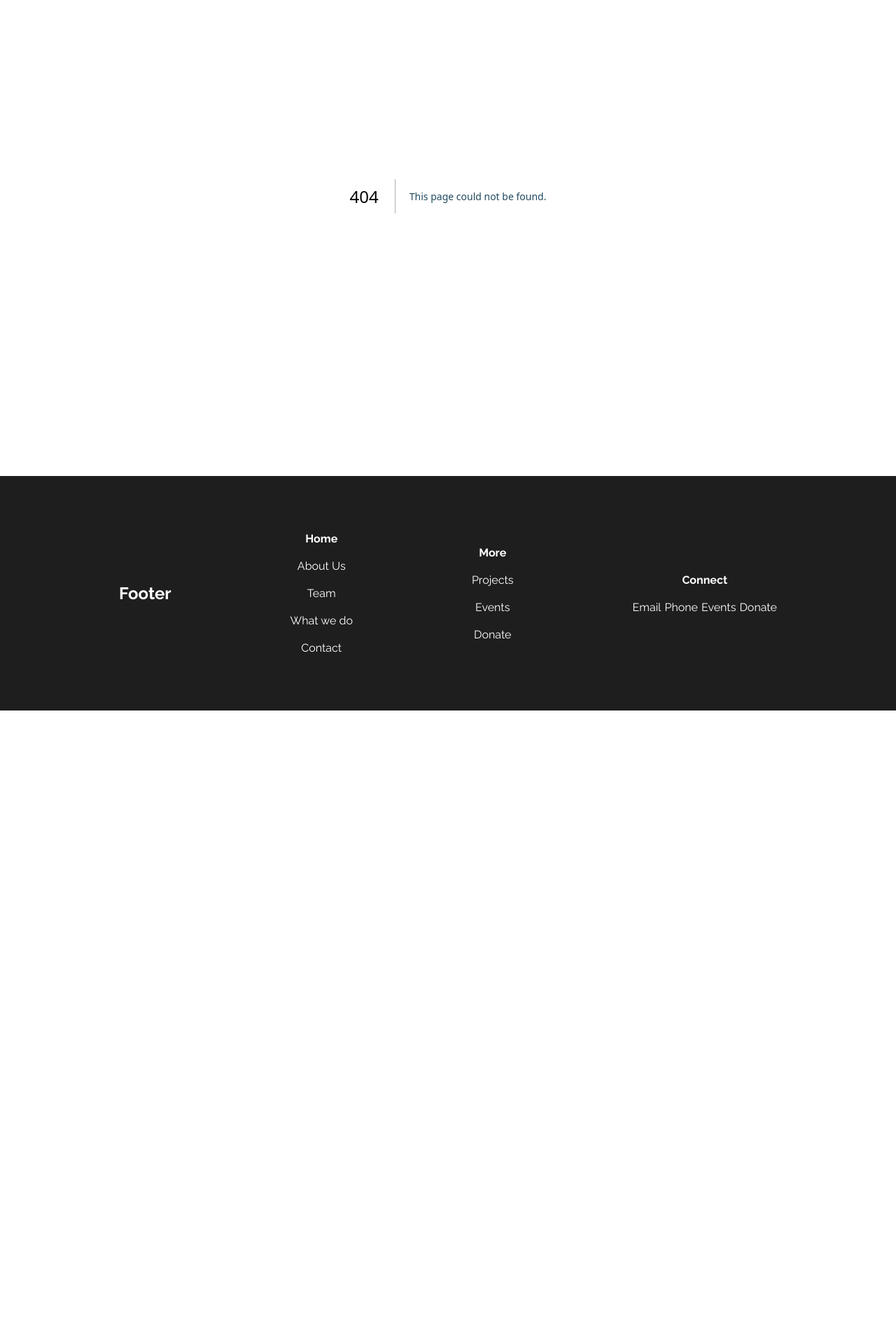
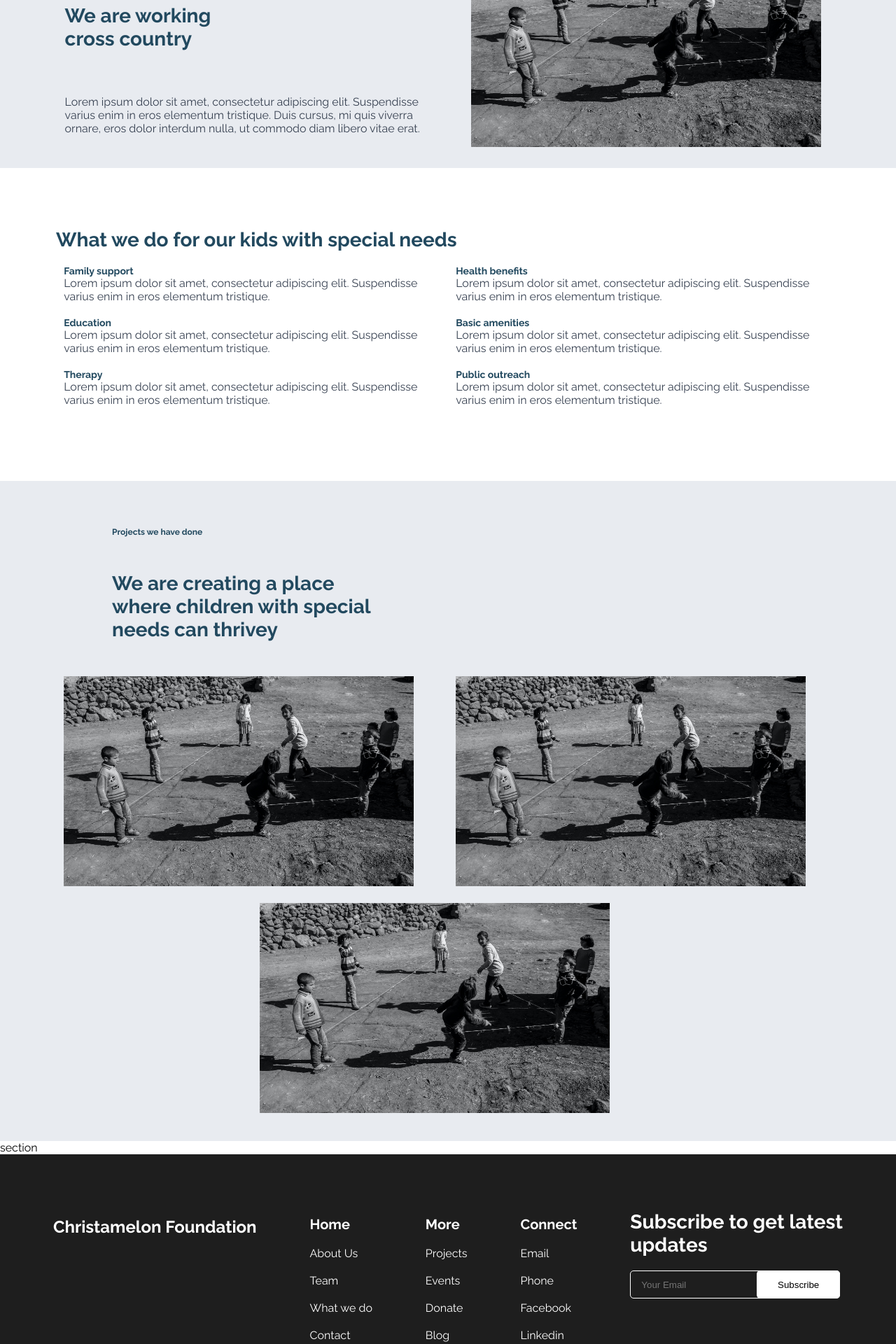
Before and after one commit to JaypeeLan/clemente-charity, a Next.js app: page /what-we-do in a window 1280 px wide. Before the commit this address had no page. Shown: the part 200-2120 px from the top of the page at 70% size. Before the commit the page ends 1215 px from the top, so only its background shows below. Built offline with nearby package versions, Linux system fonts and the light colour scheme.

Commit message:
commit-tsk-01

```diff
--- a/app/about/about.scss
+++ b/app/about/about.scss
@@ -4,12 +4,13 @@
     position: relative;
     > div {
       min-height: 40vh;
-      @include grid(4rem);
+      @include grid();
 
       > div {
         height: 50%;
         @include flex-container(space-between, flex-start);
         flex-direction: column;
+
 
         &:last-child {
           padding: 1rem;
@@ -22,7 +23,12 @@
     color: $title;
     text-transform: uppercase;
   }
-
+  .start{
+    display: flex;
+    flex-direction: column;
+    align-items:start;
+    margin-right: 170px;
+  }
   .sub-title {
     color: $title;
   }
@@ -31,23 +37,29 @@
     .paragraph {
       color: $title;
       text-align: left;
+      line-height: 30px;
     }
   }
 }
-
 .team-photograph {
   text-align: center;
   width: 100%;
+  // border-radius: 20px;
 }
 
 .mission {
-  @include flex-container($gap: 20px, $flex-direction: column);
-  text-align: center;
+  width: 80%;
+  height: 20vh;
+  margin: 40px auto 80px;
+  display: flex;
+  flex-wrap: wrap;
+  align-items: center;
+  text-align: start;
 }
 
 .aims {
-  @include flex-container($gap: 1rem, $flex-direction: column);
-  text-align: center;
+  flex-basis: 50%;
+
 }
 
 .team {
@@ -58,3 +70,12 @@
     @include grid(1rem);
   }
 }
+.pt-3{
+  padding-top: 30px;
+}
+.pt-5{
+  padding-top: 50px;
+}
+.mb-5{
+  margin-bottom: 50px;
+}
--- a/app/components/footer/Footer.tsx
+++ b/app/components/footer/Footer.tsx
@@ -7,31 +7,44 @@ const Footer = () => {
   return (
     <footer className={`footer ${isDarkMode ? "dark" : "light"}`}>
       <div>
-        <h1 className="logo">Footer</h1>
+        <h1 className="logo mb-15">Christamelon Foundation</h1>
       </div>
       {/* ------------------ */}
       <div className="footer-links">
         <h4 className="footer-links_heading"> Home</h4>
-        <Link href="/"> About Us</Link>
-        <Link href="/"> Team</Link>
-        <Link href="/"> What we do</Link>
-        <Link href="/"> Contact</Link>
+        <Link href="/about"> About Us</Link>
+        <Link href="/">Team</Link>
+        <Link href="/what-we-do"> What we do</Link>
+        <Link href="/contact"> Contact</Link>
       </div>
       {/* ------------------ */}
       <div className="footer-links">
         <h4 className="footer-links_heading"> More</h4>
         <Link href="/"> Projects</Link>
-        <Link href="/"> Events</Link>
-        <Link href="/"> Donate</Link>
+        <Link href="/">Events</Link>
+        <Link href="/">Donate</Link>
+        <Link href="/">Blog</Link>
       </div>
+
       {/* ------------------ */}
       <div className="footer-links">
         <h4 className="footer-links_heading"> Connect</h4>
-        <div className="footer-links_socials">
+        <div className="footer-links">
           <Link href="mailto:jplaniran01@gmail.com"> Email</Link>
           <Link href="tel:+2349121169737">Phone</Link>
-          <Link href="/"> Events</Link>
-          <Link href="/"> Donate</Link>
+          <Link href="/"> Facebook</Link>
+          <Link href="/">Linkedin</Link>
+        </div>
+      </div>
+
+      {/* ------------------ */}
+      <div className="footer-links mb-7">
+        <h3 className="footer-links_heading">Subscribe to get latest <br /> updates</h3>
+        <div className="footer-links">
+          <label>
+            <input type="text" placeholder="Your Email" />
+            <button class="btnx">Subscribe</button>
+          </label>
         </div>
       </div>
     </footer>
--- a/app/components/footer/footer.scss
+++ b/app/components/footer/footer.scss
@@ -17,11 +17,39 @@
   a {
     color: $white;
   }
+  h3 {
+    color: $white;
+  }
+  h4 {
+    color: $white;
+  }
+  label{
+    position: relative;
+  }
+  input[type="text"]{
+    border: 1px solid $white;
+    width:300px;
+    height:40px;
+    background: none;
+    padding: 10px 15px;
+    border-radius: 5px;
+  }
+  .btnx{
+    position: absolute;
+    top:0;
+    right:0;
+    bottom:0;
+    background-color: $white;
+    border-radius: 5px ;
+    border: none;
+    padding:10px 30px;
+    cursor: pointer;
+  }
 
   &-links {
     display: flex;
     flex-direction: column;
-    align-items: center;
+    align-items: start;
     gap: 20px;
 
     &_socials {
@@ -30,3 +58,9 @@
     }
   }
 }
+.mb-15{
+  padding-bottom: 150px;
+}
+.mb-7{
+  padding-bottom: 70px;
+}
--- a/app/components/navbar/Navbar.tsx
+++ b/app/components/navbar/Navbar.tsx
@@ -42,7 +42,7 @@ export default function Navbar() {
         <div className="container">
           <div className="logo">
             <Link href="/">
-              <>Logo</>
+              <>Christamelon Foundation</>
             </Link>
           </div>
           <ul className={`menu ${isOpen ? "open" : ""}`}>
--- /dev/null
+++ b/app/media/media.scss
@@ -0,0 +1,73 @@
+.media {
+    padding: 1rem 4rem;
+    background: $bg;
+    @include flex-container;
+    &-hero {
+      @include grid(1rem);
+      width: 100%;
+
+      // padding-left: 2rem;
+
+      > div {
+        max-width: 90%;
+        @include flex-container(
+          $flex-direction: column,
+          $align-items: flex-start,
+          $gap: 4rem
+        );
+      }
+    }
+  }
+.adj{
+    padding-left: 5rem;
+}
+.grid2{
+    width: 100%;
+    display: flex;
+    flex-wrap: wrap;
+    justify-content: space-around;
+    margin: auto;
+  }
+  .grid-items{
+    flex-basis: 48%;
+    text-align: start;
+    border-radius: 7px;
+    margin-bottom: 20px;
+    color: #fff;
+    position: relative;
+  }
+.temp2{
+    display: flex;
+    flex-wrap: wrap;
+    justify-content: space-evenly;
+}
+.pt-2{
+    padding-top: 20px;
+  }
+  .pt-5{
+    padding-top: 50px;
+  }
+  .pt-7{
+    padding-top: 70px;
+  }
+  .pb-2{
+    padding-bottom: 20px;
+  }
+  .pb-5{
+    padding-bottom: 50px;
+  }
+  .pb-7{
+    padding-bottom: 70px;
+  }
+  .p-3{
+    padding-top: 30px;
+    padding-bottom: 30px;
+  }
+  .p-5{
+    padding-top: 50px;
+    padding-bottom: 50px;
+  }
+  .p-7{
+    padding-top: 70px;
+    padding-bottom: 70px;
+  }
--- /dev/null
+++ b/app/what-we-do/page.tsx
@@ -0,0 +1,124 @@
+import React from "react";
+import Image from "next/image";
+
+const page = () => {
+  return (
+    <div>
+      <div className="what-we-do p-3">
+        <div className="what-we-do-hero">
+          <div>
+            <h6 className="">WHAT WE DO</h6>
+            <h3 className="">
+              We are working <br /> cross country
+            </h3>
+            <p>
+              Lorem ipsum dolor sit amet, consectetur adipiscing elit.
+              Suspendisse varius enim in eros elementum tristique. Duis cursus,
+              mi quis viverra ornare, eros dolor interdum nulla, ut commodo diam
+              libero vitae erat.
+            </p>
+          </div>
+          <div className="team-photograph">
+            <Image
+              src="/assets/home-hero-bg.jpg"
+              width={500}
+              height={300}
+              alt="team photo"
+            />
+          </div>
+        </div>
+      </div>
+
+
+      <article className="special">
+        <div className="sub-header pt-7 pb-2">
+          <h3>What we do for our kids with special needs</h3>
+        </div>
+        <div className="grid3 pb-7">
+          <div className="grid-items">
+            <h5>Family support</h5>
+            <p>
+              Lorem ipsum dolor sit amet, consectetur adipiscing elit.
+              Suspendisse varius enim in eros elementum tristique.
+            </p>
+          </div>
+          <div className="grid-items">
+            <h5>Health benefits</h5>
+            <p>
+              Lorem ipsum dolor sit amet, consectetur adipiscing elit.
+              Suspendisse varius enim in eros elementum tristique.
+            </p>
+          </div>
+          <div className="grid-items">
+            <h5>Education</h5>
+            <p>
+              Lorem ipsum dolor sit amet, consectetur adipiscing elit.
+              Suspendisse varius enim in eros elementum tristique.
+            </p>
+          </div>
+          <div className="grid-items">
+            <h5>Basic amenities</h5>
+            <p>
+              Lorem ipsum dolor sit amet, consectetur adipiscing elit.
+              Suspendisse varius enim in eros elementum tristique.
+            </p>
+          </div>
+          <div className="grid-items">
+            <h5>Therapy</h5>
+            <p>
+              Lorem ipsum dolor sit amet, consectetur adipiscing elit.
+              Suspendisse varius enim in eros elementum tristique.
+            </p>
+          </div>
+          <div className="grid-items">
+            <h5>Public outreach</h5>
+            <p>
+              Lorem ipsum dolor sit amet, consectetur adipiscing elit.
+              Suspendisse varius enim in eros elementum tristique.
+            </p>
+          </div>
+        </div>
+      </article>
+
+      <section className="projects">
+        <div className="projects-sub">
+          <h6 className="p-5">Projects we have done</h6>
+          <h3 className="pb-5">
+            We are creating a place <br /> where children with special <br />{" "}
+            needs can thrivey
+          </h3>
+        </div>
+        <div className="grid3">
+        <div className="grid-items">
+            <Image
+              src="/assets/home-hero-bg.jpg"
+              width={500}
+              height={300}
+              alt="team photo"
+            />
+          </div>
+        <div className="grid-items">
+            <Image
+              src="/assets/home-hero-bg.jpg"
+              width={500}
+              height={300}
+              alt="team photo"
+            />
+          </div>
+        <div className="grid-items">
+            <Image
+              src="/assets/home-hero-bg.jpg"
+              width={500}
+              height={300}
+              alt="team photo"
+            />
+          </div>
+        </div>
+      </section>
+
+      section
+    </div>
+  );
+};
+
+export default page;
--- /dev/null
+++ b/app/what-we-do/what-we-do.scss
@@ -0,0 +1,82 @@
+.what-we-do {
+    padding: 1rem 4rem;
+    background: $bg;
+    @include flex-container;
+    &-hero {
+      @include grid(0.5rem);
+      width: 100%;
+
+      // padding-left: 2rem;
+
+      > div {
+        max-width: 90%;
+        @include flex-container(
+          $flex-direction: column,
+          $align-items: flex-start,
+          $gap: 4rem
+        );
+      }
+    }
+  }
+  .special{
+    padding: 1rem 5rem;
+  }
+  .grid3{
+    width: 100%;
+    display: flex;
+    flex-wrap: wrap;
+    justify-content: space-around;
+    margin: auto;
+  }
+  .grid-items{
+    flex-basis: 32%;
+    text-align: start;
+    border-radius: 7px;
+    margin-bottom: 20px;
+    color: #fff;
+    position: relative;
+  }
+  p{
+    color: $text;
+  }
+
+section{
+    padding: 1rem 5rem;
+    background: $bg;
+}
+.projects-sub{
+    padding-left: 5rem;
+}
+
+
+
+  .pt-2{
+    padding-top: 20px;
+  }
+  .pt-5{
+    padding-top: 50px;
+  }
+  .pt-7{
+    padding-top: 70px;
+  }
+  .pb-2{
+    padding-bottom: 20px;
+  }
+  .pb-5{
+    padding-bottom: 50px;
+  }
+  .pb-7{
+    padding-bottom: 70px;
+  }
+  .p-3{
+    padding-top: 30px;
+    padding-bottom: 30px;
+  }
+  .p-5{
+    padding-top: 50px;
+    padding-bottom: 50px;
+  }
+  .p-7{
+    padding-top: 70px;
+    padding-bottom: 70px;
+  }
--- a/package.json
+++ b/package.json
@@ -16,7 +16,7 @@
     "eslint": "8.47.0",
     "eslint-config-next": "13.4.19",
     "framer-motion": "^10.16.1",
-    "next": "~13.4.8",
+    "next": "^13.4.19",
     "next-page-transitions": "^1.0.0-beta.2",
     "react": "18.2.0",
     "react-chartjs-2": "^5.2.0",
--- a/styles/_typography.scss
+++ b/styles/_typography.scss
@@ -9,6 +9,18 @@ h3 {
   font-size: 28px;
   color: $title;
 }
+h4 {
+  font-size: 20px;
+  color: $title;
+}
+h5 {
+  font-size: 14px;
+  color: $title;
+}
+h6 {
+  font-size: 12px;
+  color: $title;
+}
 
 p {
   font-size: 16px;
--- a/styles/main.scss
+++ b/styles/main.scss
@@ -21,3 +21,5 @@
 @import "/app/(site)/components/volunteer/volunteer";
 @import "/app//about/about";
 @import "/app/contact/contact.scss";
+@import "/app/what-we-do/what-we-do.scss";
+@import "/app/media/media.scss";
```
Also changed, not shown: app/about/page.tsx (+23 -29 lines), app/media/page.tsx (+38 -1 lines), 1 other file (tests, documents, lock files or other folders).
